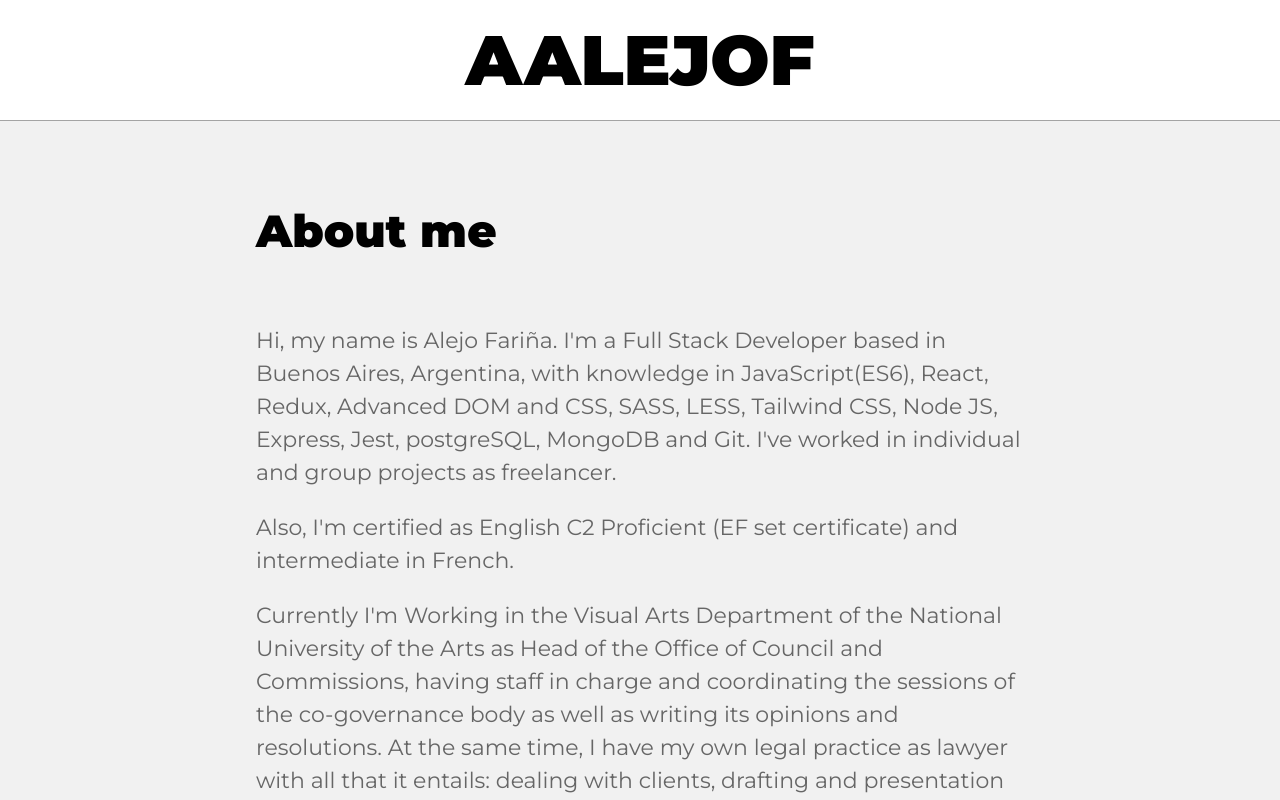
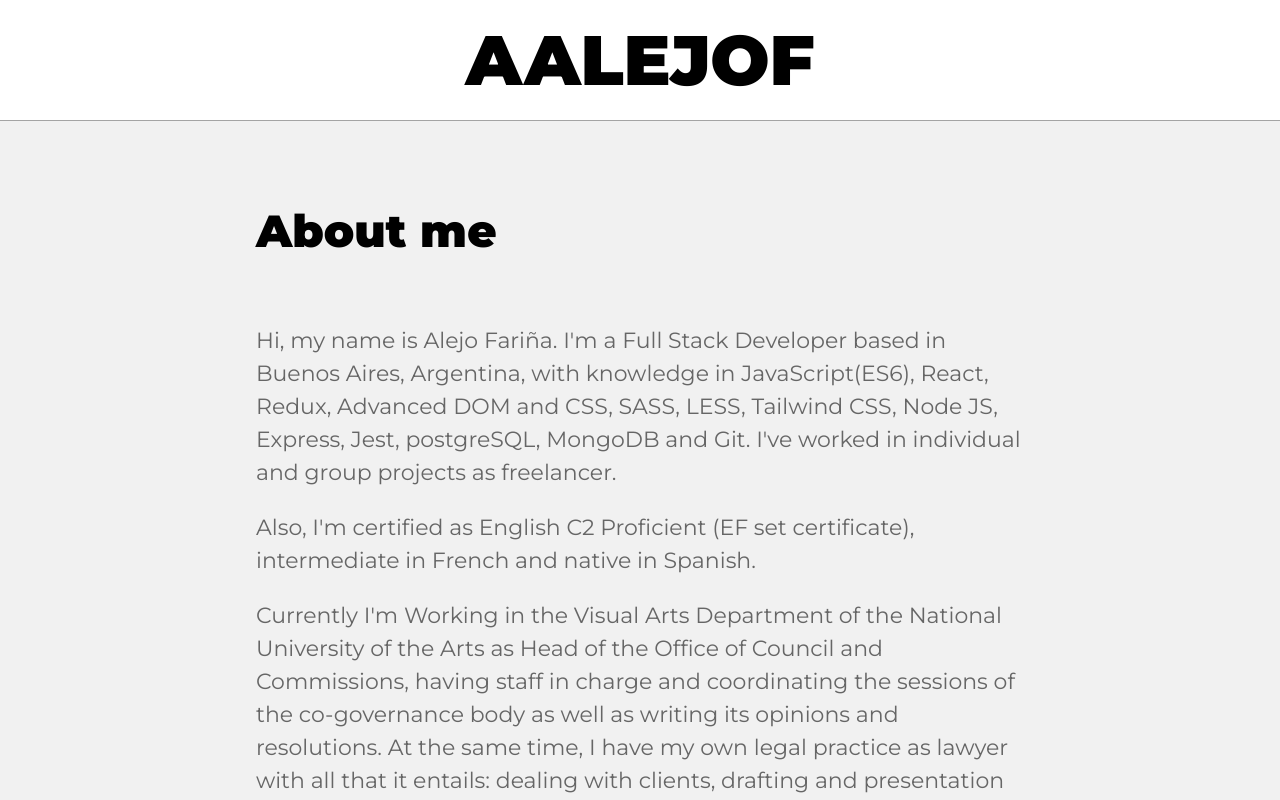
Before and after one commit to AAlejof/Aalejof-Portfolio, a React (Vite) app in the folder client/: page / in a window 1280 px wide. Shown: the top 800 px of the page. Built offline with nearby package versions, Linux system fonts and the light colour scheme.

Commit message:
add text line - import projects

```diff
--- a/client/src/components/Home/Home.jsx
+++ b/client/src/components/Home/Home.jsx
@@ -1,5 +1,6 @@
 import style from './Home.module.css';
 import { Link } from 'react-router-dom';
+import Projects from '../Projects/Projects';
 import React from 'react';
 
 const Home = () => {
@@ -15,7 +16,7 @@ const Home = () => {
                        Hi, my name is Alejo Fariña. I'm a Full Stack Developer based in Buenos Aires, Argentina, with knowledge in JavaScript(ES6), React, Redux, Advanced DOM and CSS, SASS, LESS, Tailwind CSS, Node JS, Express, Jest, postgreSQL, MongoDB and Git.  I've worked in individual and group projects as freelancer.
                     </p>
                     <p>
-                        Also, I'm certified as English C2 Proficient (EF set certificate) and intermediate in French.
+                        Also, I'm certified as English C2 Proficient (EF set certificate), intermediate in French and native in Spanish.
                     </p>
                     <p>
                         Currently I'm Working in the Visual Arts Department of the National University of the Arts as Head of the Office of Council and Commissions, having staff in charge and coordinating the sessions of the co-governance body as well as writing its opinions and resolutions. At the same time, I have my own legal practice as lawyer with all that it entails: dealing with clients, drafting and presentation of pleadings and lawsuits, procedures with public and private entities.
@@ -25,6 +26,7 @@ const Home = () => {
                     </p>
                 </div>
             </div>
+            <Projects/>
         </>
     )
 }
```
